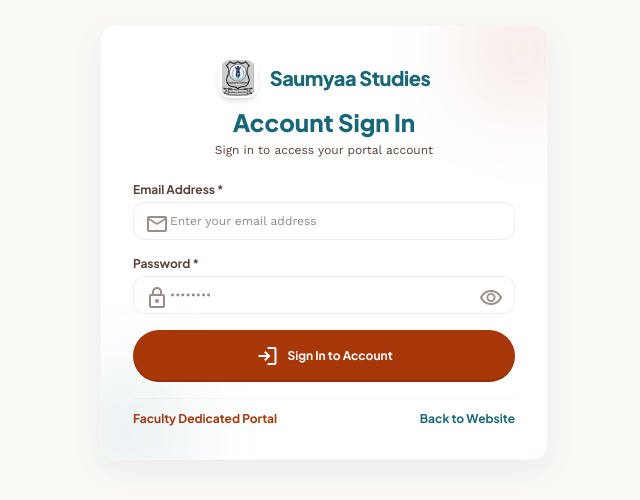
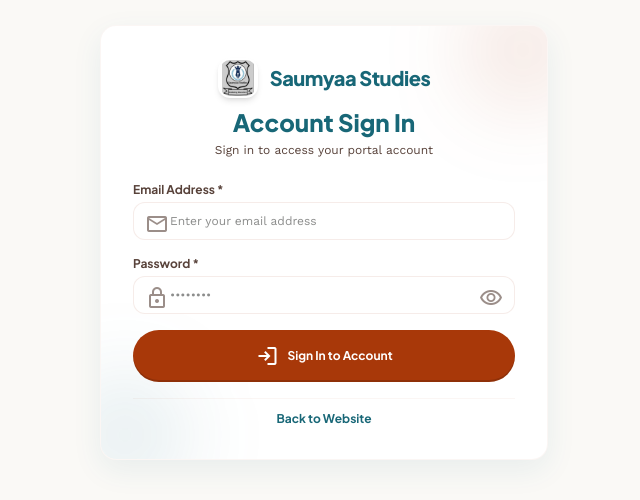
Before and after one commit to anujdhiman18/Samuyaaa, a React (Vite) app: page /login in a window 1280 px wide. Shown: the part 158-658 px from the top of the page, without its empty margins (316-956 px from the left). Built offline with nearby package versions, Linux system fonts and the light colour scheme; no server answers.

Commit message:
Remove Faculty Dedicated Portal link from login page

```diff
--- a/src/pages/auth/LoginPage.jsx
+++ b/src/pages/auth/LoginPage.jsx
@@ -127,10 +127,7 @@
 
 
 
-        <div className="mt-4 pt-3 border-t border-outline-variant/15 flex items-center justify-between text-xs">
-          <Link to="/faculty/login" className="text-primary font-headings font-bold hover:underline">
-            Faculty Dedicated Portal
-          </Link>
+        <div className="mt-4 pt-3 border-t border-outline-variant/15 flex items-center justify-center text-xs">
           <Link to="/" className="text-secondary font-headings font-bold hover:underline">
             Back to Website
           </Link>
```
